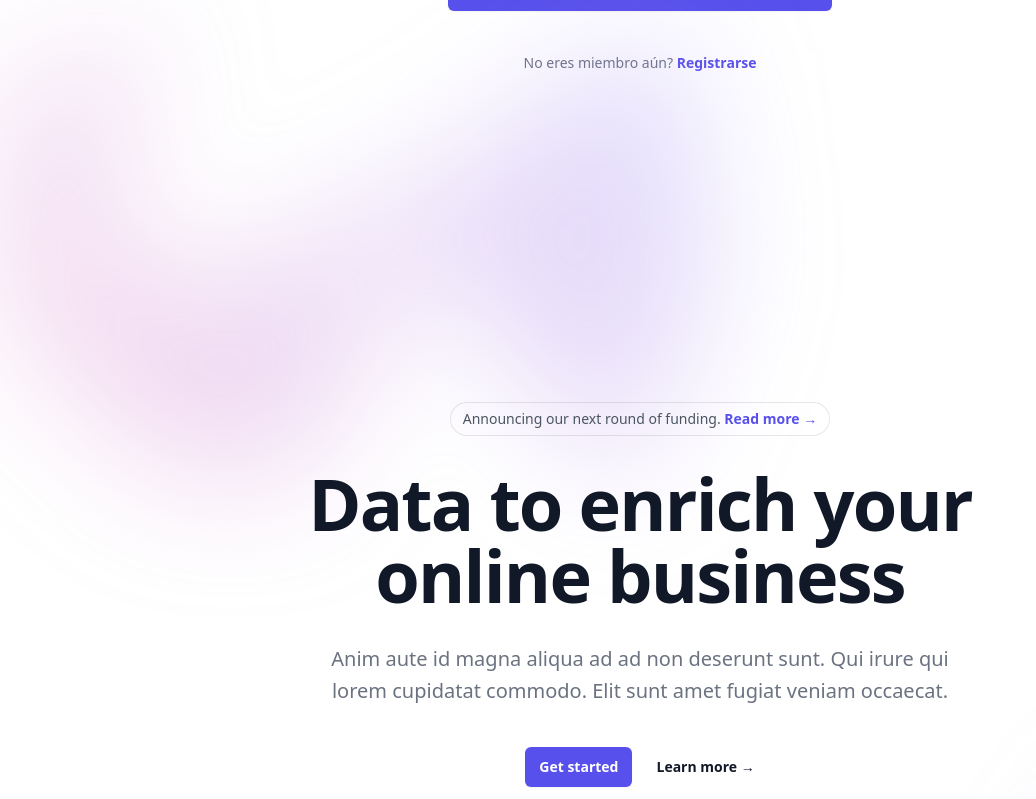
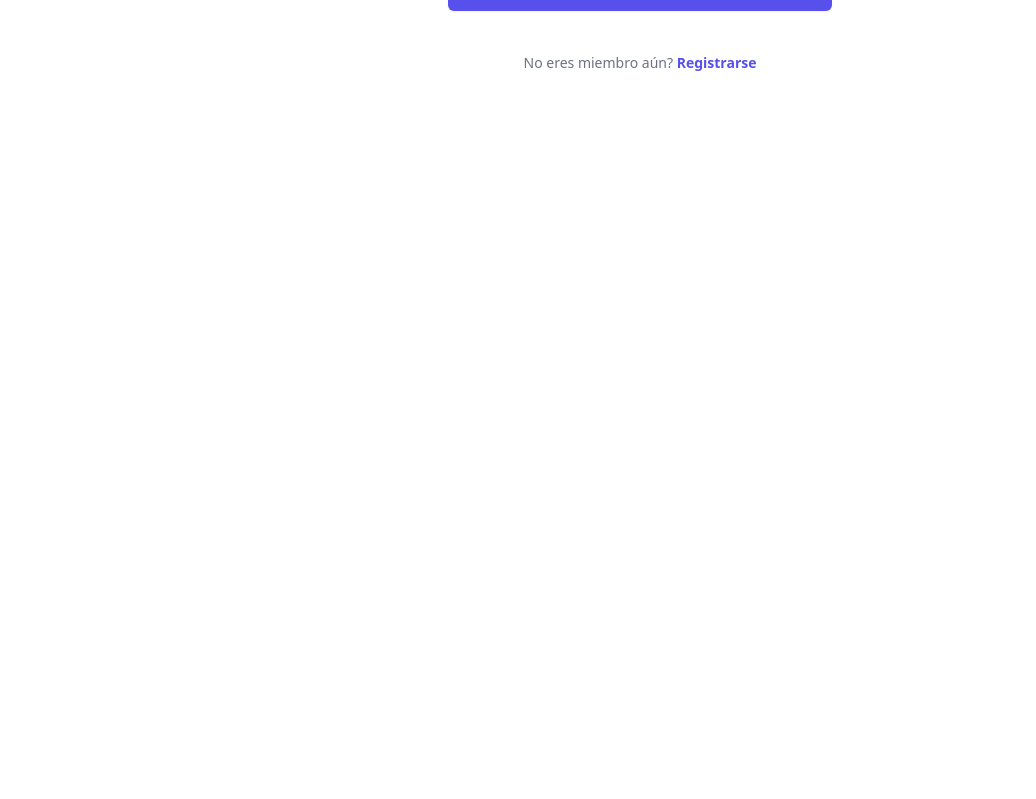
Before and after one commit to IS2024UCN/Front_end, an Angular app: page /login in a window 1280 px wide. Shown: the part 621-1420 px from the top of the page, without its empty margins (0-1036 px from the left). After the commit the page ends 800 px from the top, so only its background shows below. Built offline with nearby package versions, Linux system fonts and the light colour scheme.

Commit message:
feat(): Edición y Eliminación de html temporal

```diff
--- a/src/app/app.component.html
+++ b/src/app/app.component.html
@@ -62,27 +62,5 @@
 
   <router-outlet></router-outlet>
 
-  <div class="relative isolate px-6 pt-14 lg:px-8">
-    <div class="absolute inset-x-0 -top-40 -z-10 transform-gpu overflow-hidden blur-3xl sm:-top-80" aria-hidden="true">
-      <div class="relative left-[calc(50%-11rem)] aspect-[1155/678] w-[36.125rem] -translate-x-1/2 rotate-[30deg] bg-gradient-to-tr from-[#ff80b5] to-[#9089fc] opacity-30 sm:left-[calc(50%-30rem)] sm:w-[72.1875rem]" style="clip-path: polygon(74.1% 44.1%, 100% 61.6%, 97.5% 26.9%, 85.5% 0.1%, 80.7% 2%, 72.5% 32.5%, 60.2% 62.4%, 52.4% 68.1%, 47.5% 58.3%, 45.2% 34.5%, 27.5% 76.7%, 0.1% 64.9%, 17.9% 100%, 27.6% 76.8%, 76.1% 97.7%, 74.1% 44.1%)"></div>
-    </div>
-    <div class="mx-auto max-w-2xl py-32 sm:py-48 lg:py-56">
-      <div class="hidden sm:mb-8 sm:flex sm:justify-center">
-        <div class="relative rounded-full px-3 py-1 text-sm leading-6 text-gray-600 ring-1 ring-gray-900/10 hover:ring-gray-900/20">
-          Announcing our next round of funding. <a href="#" class="font-semibold text-indigo-600"><span class="absolute inset-0" aria-hidden="true"></span>Read more <span aria-hidden="true">&rarr;</span></a>
-        </div>
-      </div>
-      <div class="text-center">
-        <h1 class="text-balance text-5xl font-semibold tracking-tight text-gray-900 sm:text-7xl">Data to enrich your online business</h1>
-        <p class="mt-8 text-pretty text-lg font-medium text-gray-500 sm:text-xl/8">Anim aute id magna aliqua ad ad non deserunt sunt. Qui irure qui lorem cupidatat commodo. Elit sunt amet fugiat veniam occaecat.</p>
-        <div class="mt-10 flex items-center justify-center gap-x-6">
-          <a href="#" class="rounded-md bg-indigo-600 px-3.5 py-2.5 text-sm font-semibold text-white shadow-sm hover:bg-indigo-500 focus-visible:outline focus-visible:outline-2 focus-visible:outline-offset-2 focus-visible:outline-indigo-600">Get started</a>
-          <a href="#" class="text-sm font-semibold leading-6 text-gray-900">Learn more <span aria-hidden="true">→</span></a>
-        </div>
-      </div>
-    </div>
-    <div class="absolute inset-x-0 top-[calc(100%-13rem)] -z-10 transform-gpu overflow-hidden blur-3xl sm:top-[calc(100%-30rem)]" aria-hidden="true">
-      <div class="relative left-[calc(50%+3rem)] aspect-[1155/678] w-[36.125rem] -translate-x-1/2 bg-gradient-to-tr from-[#ff80b5] to-[#9089fc] opacity-30 sm:left-[calc(50%+36rem)] sm:w-[72.1875rem]" style="clip-path: polygon(74.1% 44.1%, 100% 61.6%, 97.5% 26.9%, 85.5% 0.1%, 80.7% 2%, 72.5% 32.5%, 60.2% 62.4%, 52.4% 68.1%, 47.5% 58.3%, 45.2% 34.5%, 27.5% 76.7%, 0.1% 64.9%, 17.9% 100%, 27.6% 76.8%, 76.1% 97.7%, 74.1% 44.1%)"></div>
-    </div>
-  </div>
+
 </div>
```
